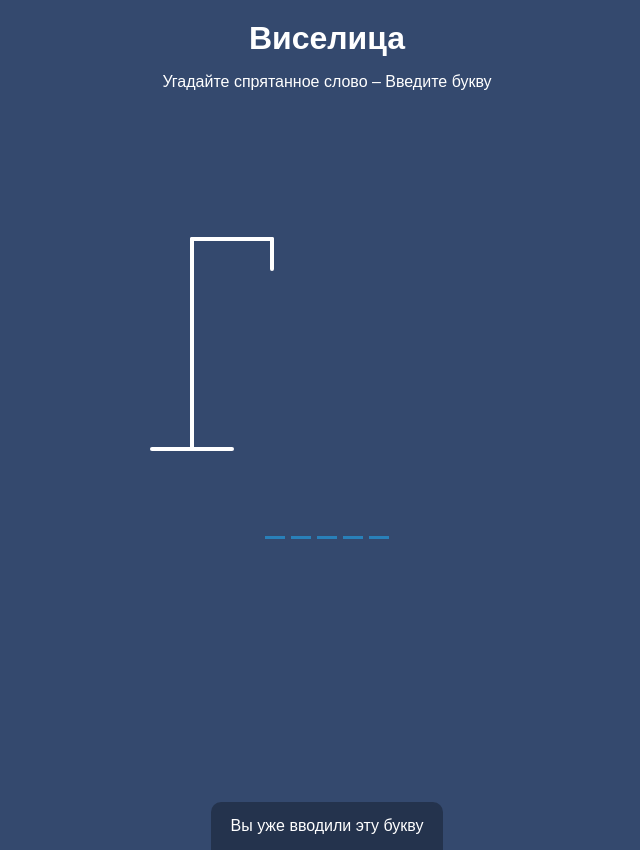
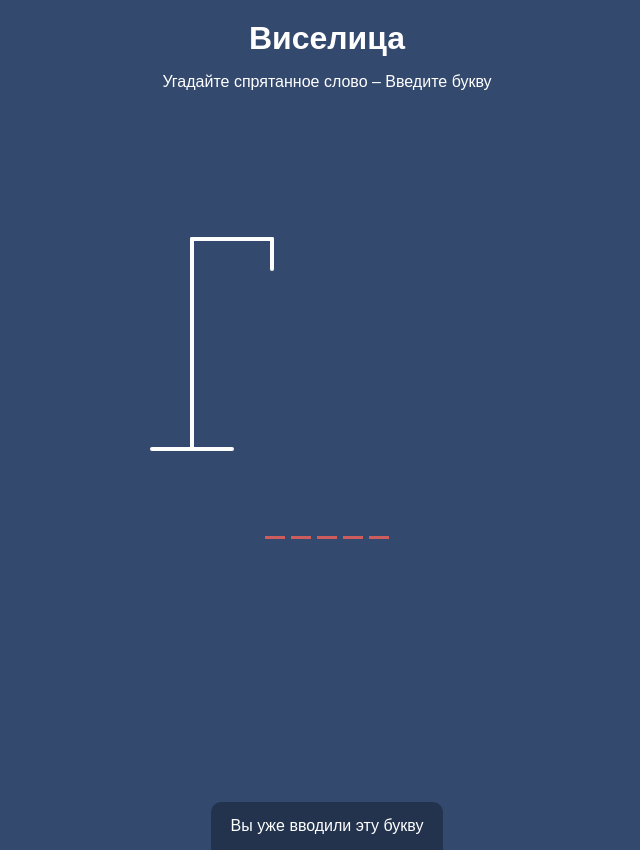
Before and after one commit to stpetr/hangman-game, a website built with Vite: page index.html in a window 1280 px wide. Shown: the whole page, without its empty margins (313-953 px from the left). Built offline with nearby package versions, Linux system fonts and the light colour scheme.

Commit message:
Change primary color to test runner

```diff
--- a/style.scss
+++ b/style.scss
@@ -1,5 +1,5 @@
 :root {
-  --primary-color: #2980b9;
+  --primary-color: indianred;
 }
 
 * {
```
